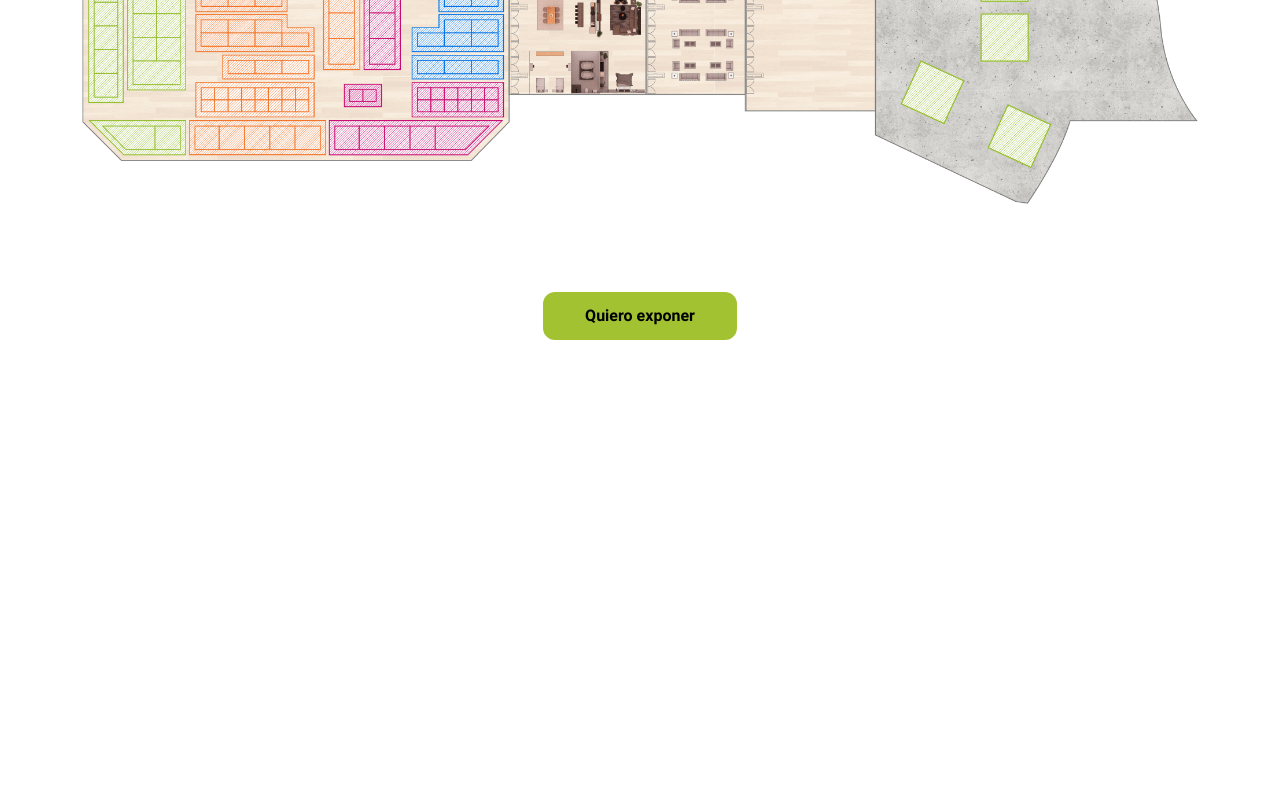
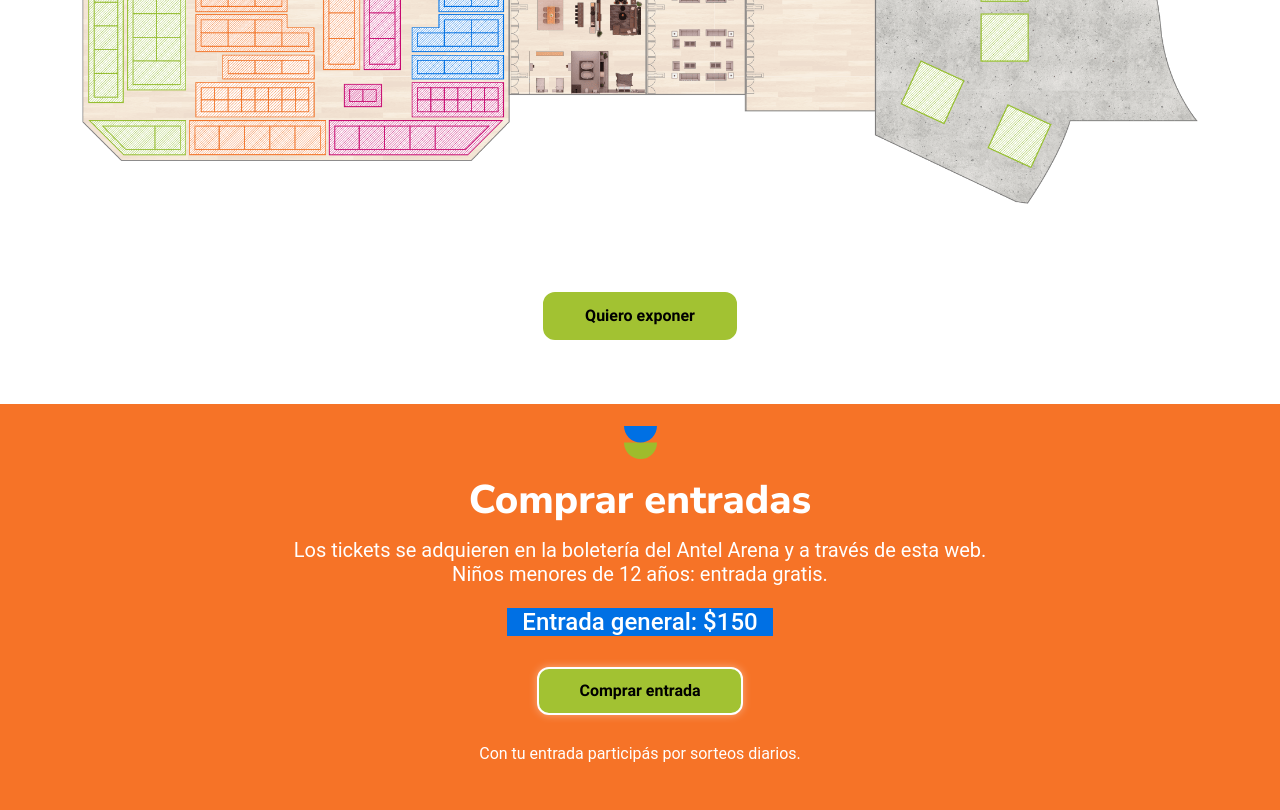
Before and after one commit to alexjhoan/homefest2, a plain HTML site: page index.html in a window 1280 px wide. Shown: the part 4838-5648 px from the top of the page. Before the commit the page ends 5242 px from the top, so only its background shows below. Drawn offline with nearby package versions, Linux system fonts and the light colour scheme; no server answers; a web font is replaced by a local one.

Commit message:
0922 17052022 Comprar entradas

```diff
--- a/components/header.html
+++ b/components/header.html
@@ -12,7 +12,7 @@
                   <a class="nav-link linkTo" href="/#areas">Exposición</a>
                 </li>
                 <li class="nav-item">
-                  <a class="nav-link linkTo" href="#">Actividades</a>
+                  <a class="nav-link linkTo" href="/#actividad">Actividades</a>
                 </li>
                 <li class="nav-item">
                   <a class="nav-link linkTo" href="#">Quiero exponer</a>
--- a/index.html
+++ b/index.html
@@ -305,6 +305,22 @@
         </div>
       </div>
     </section>
+    <section id="entradas" class="entradas">
+      <img src="assets/images/elemento3.svg" alt="" class="element">
+      <div class="container">
+        <div class="row">
+          <div class="col-12">
+            <p class="h1">Comprar entradas</p>
+            <p class="h5">Los tickets se adquieren en la boletería del Antel Arena y a través de esta web. <br class="d-none d-md-block">Niños menores de 12 años: entrada gratis.</p>
+            <p class="h4">Entrada general: $150</p>
+            <div class="bottom">
+              <a href="#" class="btn btn-primary">Comprar entrada</a>
+            </div>
+            <p>Con tu entrada participás por sorteos diarios.</p>
+          </div>
+        </div>
+      </div>
+    </section>
   <footer></footer>
 <script type="text/javascript" src="assets/lib/jquery.min.js"></script>
 <script type="text/javascript" src="assets/lib/bootstrap/js/bootstrap.bundle.min.js"></script>
--- a/styles/scss/components/_header.scss
+++ b/styles/scss/components/_header.scss
@@ -39,7 +39,8 @@ header{
         padding: 2px 7px;
         &:hover{
           color: $white;
-          background-color: #f67327d4;
+          transform: scale(1.03);
+          transition-duration: 0.5s;
         }
       }
       .shopp{
--- a/styles/scss/site/_home.scss
+++ b/styles/scss/site/_home.scss
@@ -401,3 +401,37 @@
     text-align: center;
   }
 }
+
+//----------------------------Comprar Entradas----------------------------//
+.entradas{
+  background-color: $naranja;
+  padding-top: 22px;
+  padding-bottom: 28px;
+  text-align: center;
+  .element{
+    max-width: 33px;
+    width: 100%;
+  }
+  p{
+    color: $white;
+  }
+  p.h1{
+    background-color: $naranja;
+    display: block;
+    margin-bottom: 14px;
+    margin-top: 17px;
+  }
+  p.h5{
+    font-weight: 400;
+    margin-bottom: 22px;
+  }
+  p.h4{
+    background-color: $azul;
+    display: inline;
+    padding: 0 15px;
+  }
+  .bottom{
+    margin-top: 30px;
+    margin-bottom: 27px;
+  }
+}
```
Also changed, not shown: styles/css/bundle.min.css, 1 other file.
